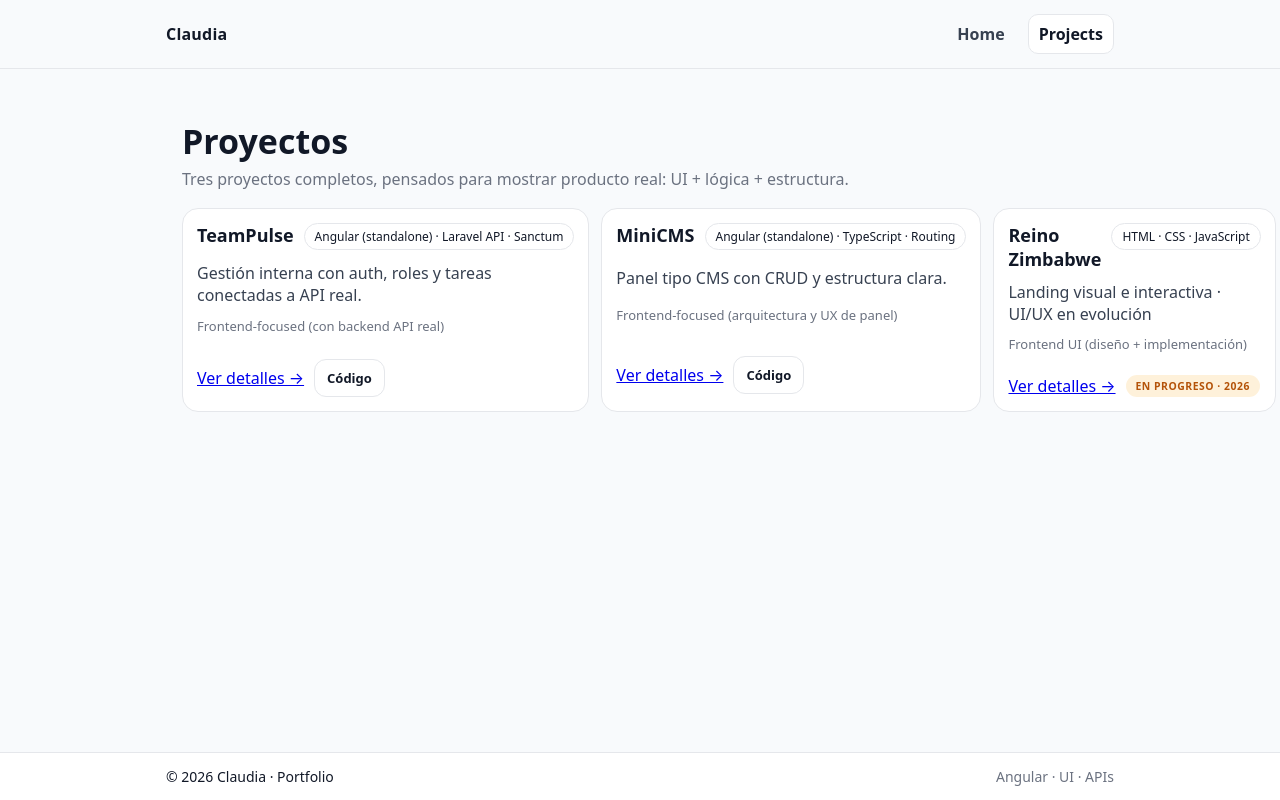
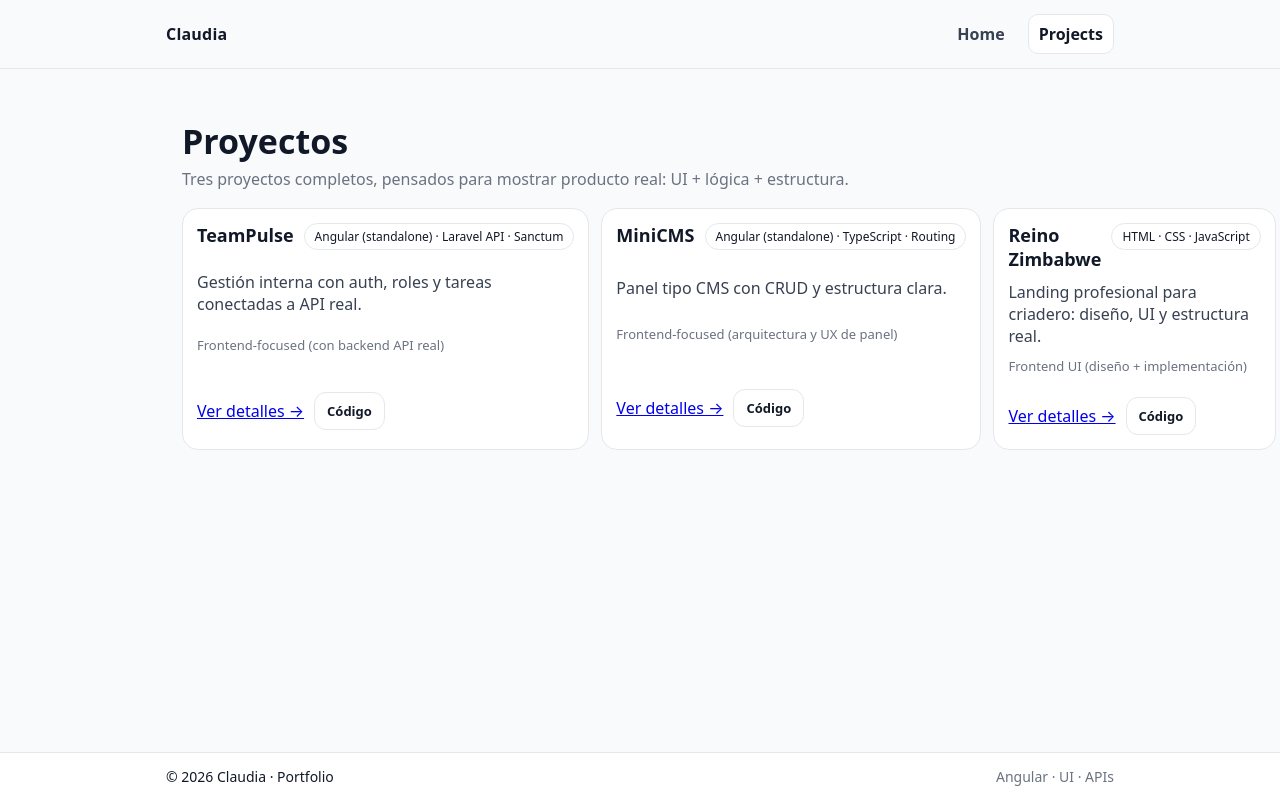
Before and after one commit to claudia-ma/claudia-portfolio, an Angular app: page /projects in a window 1280 px wide. Built offline with nearby package versions, Linux system fonts and the light colour scheme.

Commit message:
Update Reino Zimbabwe project (final version)

```diff
--- a/angular.json
+++ b/angular.json
@@ -89,6 +89,9 @@
             ],
             "scripts": []
           }
+        },
+        "deploy": {
+          "builder": "angular-cli-ghpages:deploy"
         }
       }
     }
--- a/package.json
+++ b/package.json
@@ -26,6 +26,7 @@
     "@angular/cli": "^19.2.7",
     "@angular/compiler-cli": "^19.2.0",
     "@types/jasmine": "~5.1.0",
+    "angular-cli-ghpages": "^3.0.2",
     "jasmine-core": "~5.6.0",
     "karma": "~6.4.0",
     "karma-chrome-launcher": "~3.2.0",
--- a/src/app/core/data/projects.data.ts
+++ b/src/app/core/data/projects.data.ts
@@ -55,17 +55,19 @@ links: {
   {
   id: 'zimbabwe',
   name: 'Reino Zimbabwe',
-  tagline: 'Landing visual e interactiva · UI/UX en evolución',
+  tagline: 'Landing profesional para criadero: diseño, UI y estructura real.',
   description:
-    'Proyecto centrado en frontend visual y narrativa: composición cuidada, secciones con identidad y microinteracciones. Actualmente en proceso de mejora y refactorización (2026).',
-  stack: ['HTML', 'CSS', 'JavaScript', 'Responsive UI'],
+    'Landing web desarrollada como proyecto real para cliente: estructura clara por secciones, UI cuidada, responsive completo y código organizado. Pensado para mostrar criterio visual y capacidad de ejecución frontend.',
+  stack: ['HTML', 'CSS', 'JavaScript'],
   highlights: [
-    'Diseño visual fuerte + layout responsive',
-    'Microinteracciones (hover y animaciones)',
-    'Narrativa por secciones y jerarquía visual clara',
-    'Proyecto en mejora y refactorización (2026)',
+    'Landing real orientada a cliente',
+    'Diseño responsive y jerarquía visual clara',
+    'Secciones estructuradas + UI consistente',
+    'Código limpio y mantenible',
   ],
   role: 'Frontend UI (diseño + implementación)',
-  links: {},
+  links: {
+    repo: 'https://github.com/claudia-ma/reino-zimbabwe',
+  },
 },
 ];
--- a/src/app/pages/projects/projects.component.html
+++ b/src/app/pages/projects/projects.component.html
@@ -20,10 +20,10 @@
       </div>
 
       <div class="actions">
-  <!-- Detalle -->
+  <!-- Detalle siempre -->
   <a [routerLink]="['/projects', p.id]">Ver detalles →</a>
 
-  <!-- Demo -->
+  <!-- Live -->
   <a
     class="btn ghost"
     *ngIf="p.links?.live"
@@ -34,22 +34,14 @@
     Demo
   </a>
 
-  <!-- Código SOLO si no es Zimbabwe -->
+  <!-- Repo -->
   <a
     class="btn ghost"
-    *ngIf="p.id !== 'zimbabwe' && p.links?.repo"
+    *ngIf="p.links?.repo"
     [href]="p.links?.repo"
     target="_blank"
     rel="noreferrer"
   >
     Código
   </a>
-
-  <!-- En progreso SOLO para Zimbabwe -->
-  <span
-    class="badge muted"
-    *ngIf="p.id === 'zimbabwe'"
-  >
-    En progreso · 2026
-  </span>
 </div>
```
Also changed, not shown: 1 other file (tests, documents, lock files or other folders).
